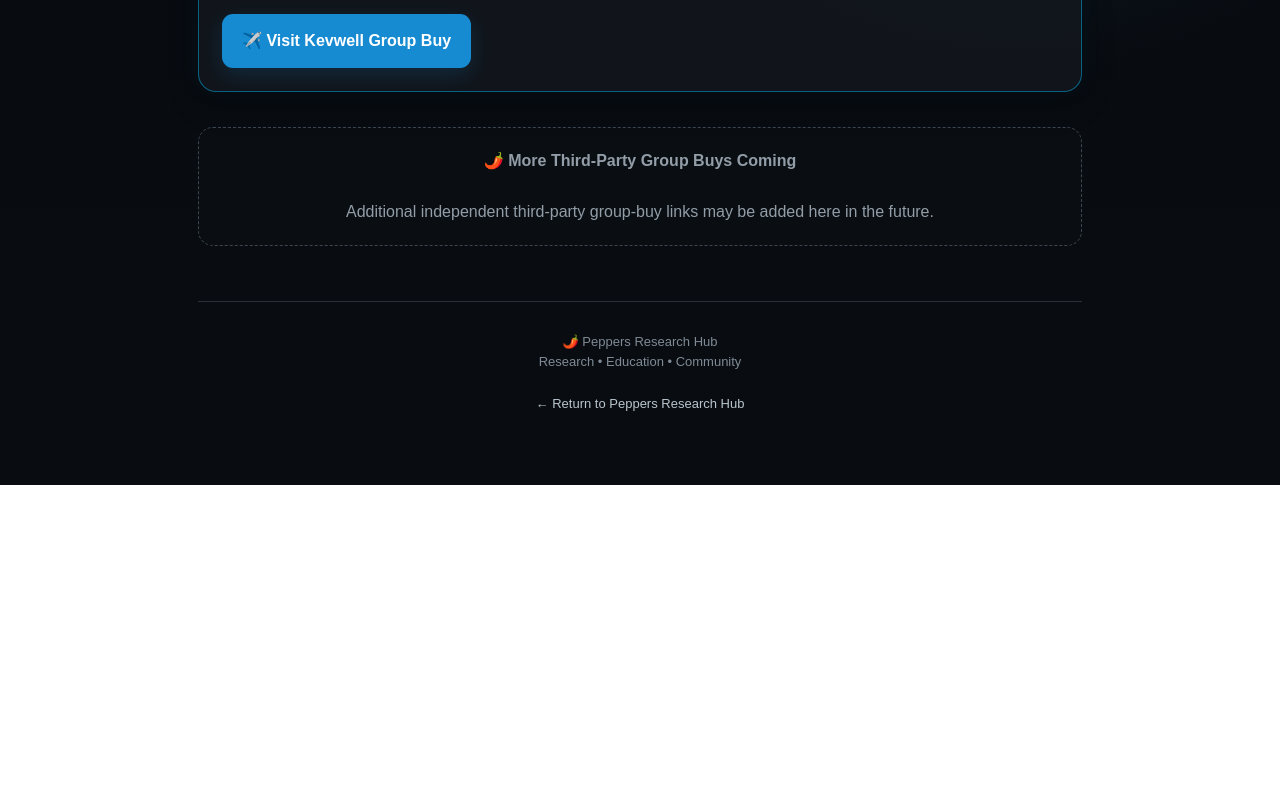
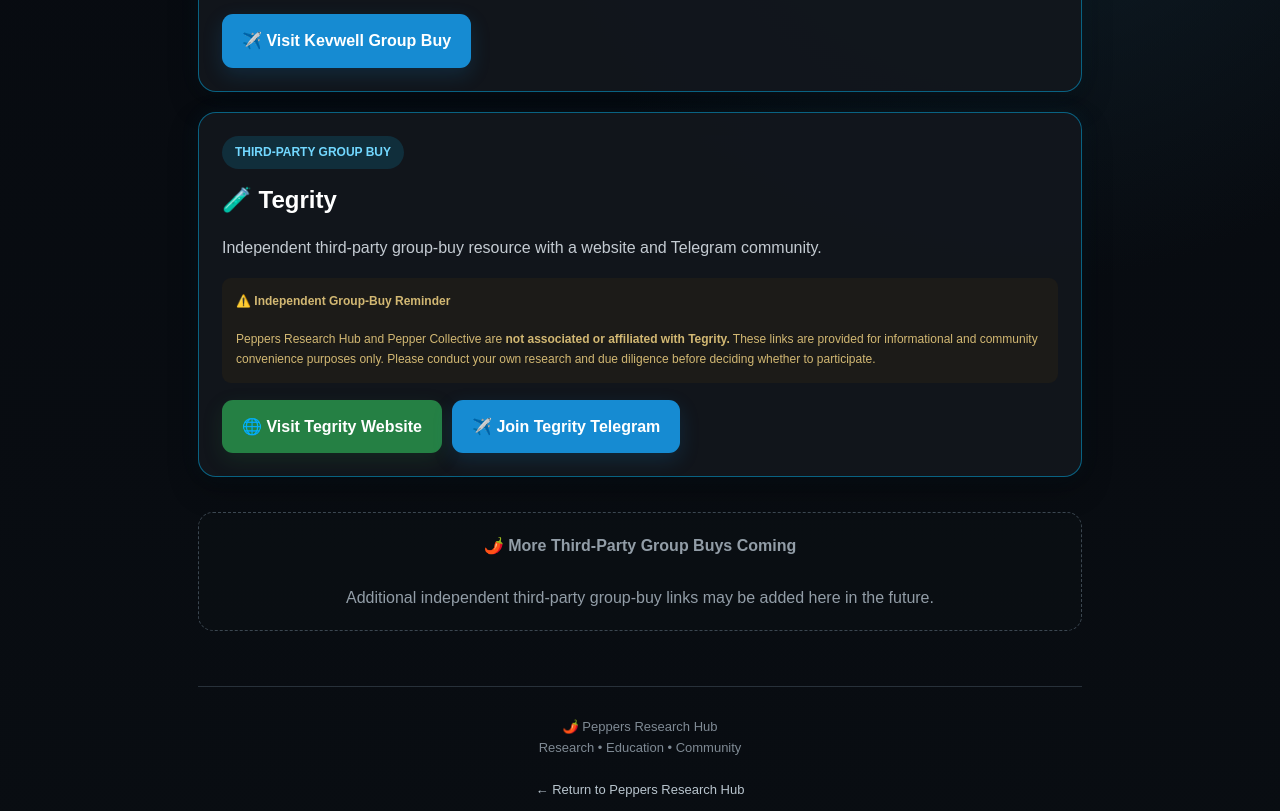
Before and after one commit to davo305/peppers-research-hub, a plain HTML site: page group-buys.html in a window 1280 px wide. Shown: the part 995-1806 px from the top of the page. Before the commit the page ends 1480 px from the top, so only its background shows below. Drawn offline with Linux system fonts and the light colour scheme.

Commit message:
Update group-buys.html

```diff
--- a/group-buys.html
+++ b/group-buys.html
@@ -48,12 +48,9 @@
       display: inline-block;
       margin-bottom: 25px;
       padding: 11px 16px;
-
       border-radius: 10px;
-
       background: #168bd2;
       color: white;
-
       text-decoration: none;
       font-weight: bold;
     }
@@ -80,16 +77,10 @@
 
     .notice {
       border-left: 5px solid #e53935;
-
-      background:
-        rgba(100,15,15,.20);
-
+      background: rgba(100,15,15,.20);
       padding: 20px;
-
       border-radius: 12px;
-
       margin-bottom: 25px;
-
       color: #ffd0d0;
     }
 
@@ -101,32 +92,20 @@
 
     .due-diligence {
       border-left: 5px solid #e09a2c;
-
-      background:
-        rgba(80,45,5,.24);
-
+      background: rgba(80,45,5,.24);
       padding: 18px;
-
       border-radius: 10px;
-
       margin-bottom: 32px;
-
       color: #e6d8bd;
     }
 
     /* GROUP BUY CARD */
 
     .group-buy {
-      background:
-        rgba(18,23,29,.95);
-
-      border:
-        1px solid rgba(0,190,255,.45);
-
+      background: rgba(18,23,29,.95);
+      border: 1px solid rgba(0,190,255,.45);
       border-radius: 18px;
-
       padding: 23px;
-
       margin-bottom: 20px;
 
       box-shadow:
@@ -147,17 +126,12 @@
 
     .status {
       display: inline-block;
-
       background: #102e3b;
       color: #72d8ff;
-
       padding: 7px 13px;
-
       border-radius: 999px;
-
       font-size: 12px;
       font-weight: bold;
-
       margin-bottom: 12px;
     }
 
@@ -165,36 +139,32 @@
 
     .reminder {
       margin: 17px 0;
+      padding: 14px;
+      background: rgba(90,60,10,.16);
+      border-radius: 9px;
+      color: #d2b873;
+      font-size: 12px;
+    }
 
-      padding: 14px;
+    /* BUTTON AREA */
 
-      background:
-        rgba(90,60,10,.16);
-
-      border-radius: 9px;
-
-      color: #d2b873;
-
-      font-size: 12px;
+    .button-row {
+      display: flex;
+      flex-wrap: wrap;
+      gap: 10px;
+      margin-top: 5px;
     }
 
     /* TELEGRAM BUTTON */
 
     .telegram-button {
       display: inline-block;
-
       padding: 14px 20px;
-
       border-radius: 11px;
-
       background: #168bd2;
-
       color: white;
-
       text-decoration: none;
-
       font-weight: 900;
-
       transition: .2s ease;
 
       box-shadow:
@@ -203,42 +173,50 @@
 
     .telegram-button:hover {
       transform: translateY(-2px);
+      background: #1d9be8;
+    }
+
+    /* WEBSITE BUTTON */
+
+    .website-button {
+      display: inline-block;
+      padding: 14px 20px;
+      border-radius: 11px;
+      background: #258044;
+      color: white;
+      text-decoration: none;
+      font-weight: 900;
+      transition: .2s ease;
+
+      box-shadow:
+        0 7px 20px rgba(37,128,68,.18);
+    }
+
+    .website-button:hover {
+      transform: translateY(-2px);
+      background: #2d9650;
     }
 
     /* MORE */
 
     .more-coming {
       margin-top: 35px;
-
       padding: 20px;
-
       text-align: center;
-
-      border:
-        1px dashed #3b4650;
-
+      border: 1px dashed #3b4650;
       border-radius: 15px;
-
       color: #929da7;
-
-      background:
-        rgba(12,16,20,.65);
+      background: rgba(12,16,20,.65);
     }
 
     /* FOOTER */
 
     footer {
       margin-top: 55px;
-
       padding-top: 30px;
-
-      border-top:
-        1px solid #28313a;
-
+      border-top: 1px solid #28313a;
       text-align: center;
-
       color: #7f8a94;
-
       font-size: 13px;
     }
 
@@ -263,10 +241,16 @@
         padding: 20px;
       }
 
-      .telegram-button {
+      .button-row {
+        display: block;
+      }
+
+      .telegram-button,
+      .website-button {
         display: block;
         width: 100%;
         text-align: center;
+        margin-bottom: 10px;
       }
 
     }
@@ -404,6 +388,8 @@
     </div>
 
 
+    <div class="button-row">
+
       <a
         class="telegram-button"
         href="https://t.me/+omXs3jk6p2o2NmIx"
@@ -413,6 +399,76 @@
         ✈️ Visit Kevwell Group Buy
 
       </a>
+
+    </div>
+
+  </section>
+
+
+  <!-- ==================================
+       TEGRITY GROUP BUY
+  =================================== -->
+
+  <section class="group-buy">
+
+    <div class="status">
+      THIRD-PARTY GROUP BUY
+    </div>
+
+    <h2>
+      🧪 Tegrity
+    </h2>
+
+    <p>
+      Independent third-party group-buy resource with
+      a website and Telegram community.
+    </p>
+
+
+    <div class="reminder">
+
+      <strong>
+        ⚠️ Independent Group-Buy Reminder
+      </strong>
+
+      <br><br>
+
+      Peppers Research Hub and Pepper Collective are
+      <strong>not associated or affiliated with Tegrity.</strong>
+
+      These links are provided for informational and
+      community convenience purposes only.
+
+      Please conduct your own research and due diligence
+      before deciding whether to participate.
+
+    </div>
+
+
+    <div class="button-row">
+
+      <a
+        class="website-button"
+        href="https://www.peptegridy.com/"
+        target="_blank"
+        rel="noopener noreferrer">
+
+        🌐 Visit Tegrity Website
+
+      </a>
+
+
+      <a
+        class="telegram-button"
+        href="https://t.me/+5IOkAVpKMjc1MTk5"
+        target="_blank"
+        rel="noopener noreferrer">
+
+        ✈️ Join Tegrity Telegram
+
+      </a>
+
+    </div>
 
   </section>
 
```
Lines whose indentation alone changed are shown as unchanged.
